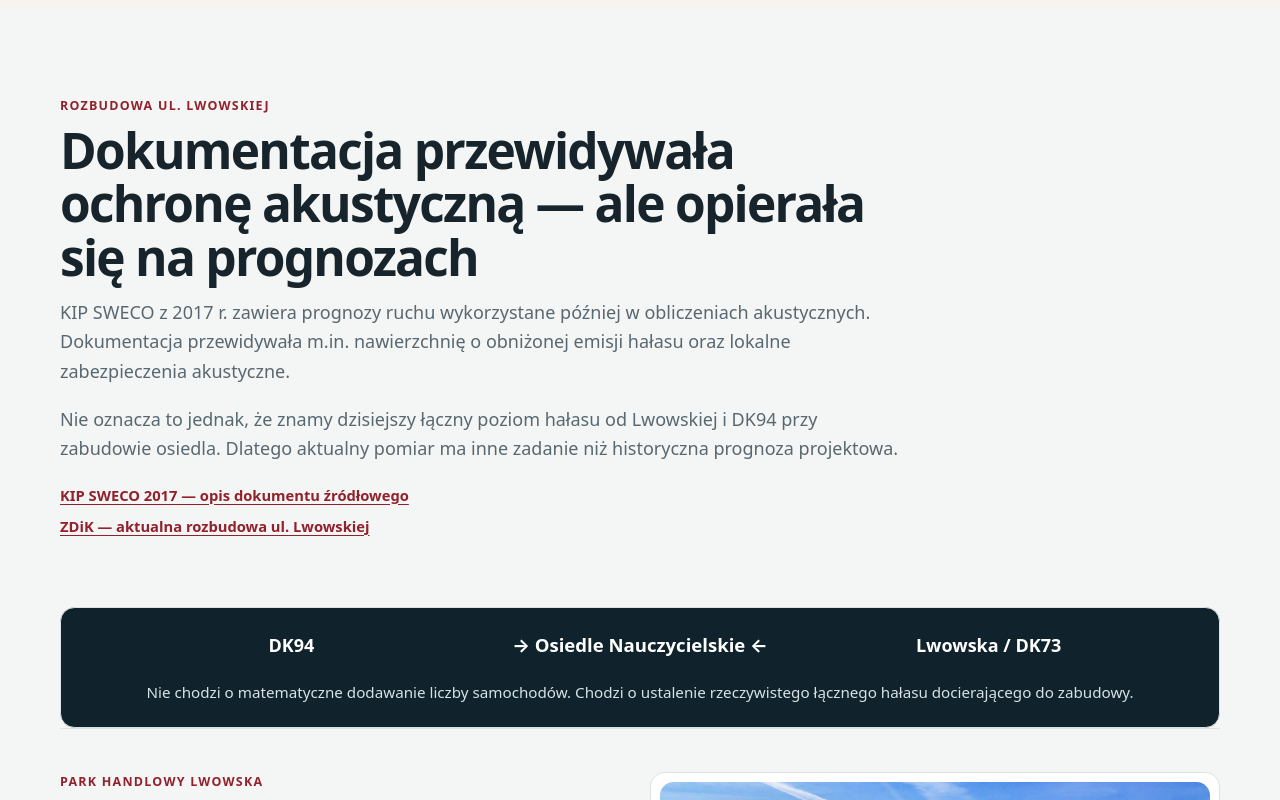
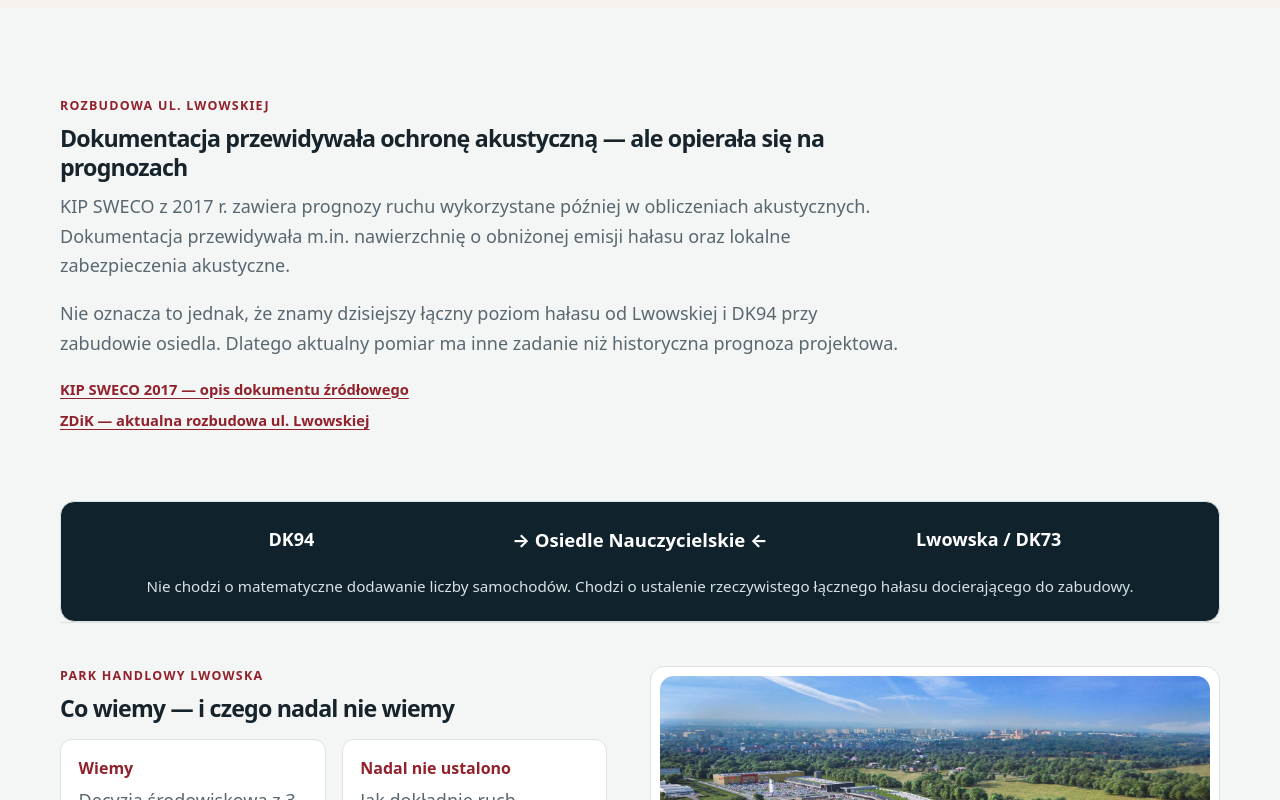
Before and after one commit to Ciszejnaosiedlunauczycielskim/Ciszej-na-osiedlu-nauczycielskim, a plain HTML site: page inwestycje.html in a window 1280 px wide. Shown: the part 420-1220 px from the top of the page. Drawn offline with Linux system fonts and the light colour scheme.

Commit message:
Dopasowanie nagłówków na nowych podstronach

```diff
--- a/assets/css/style.css
+++ b/assets/css/style.css
@@ -460,3 +460,7 @@ footer{background:#0b171d;color:#b7c2c7}
   .support-inner-simple .btn{width:100%}
   .home-v2 .contact{padding:3rem 0}
 }
+
+.news-content h2{margin-bottom:.6rem;font-size:1.45rem;line-height:1.25}
+.context-item h2{margin-bottom:.65rem;font-size:1.45rem;line-height:1.25}
+.known-unknown h3{margin:0 0 .55rem;color:var(--red);font-size:1rem;letter-spacing:0}
```
